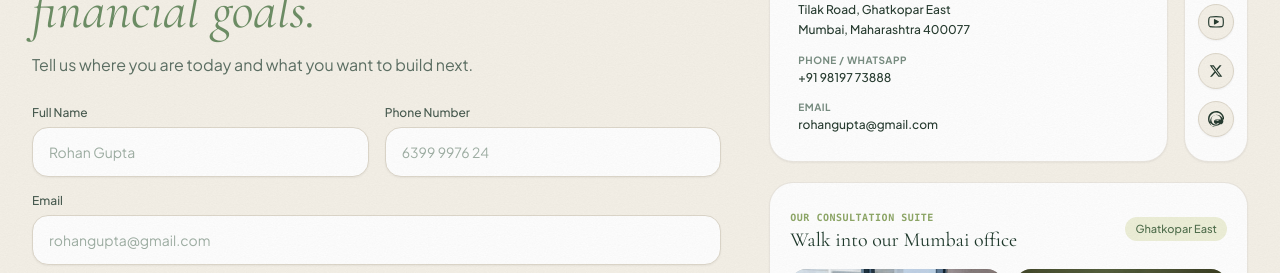
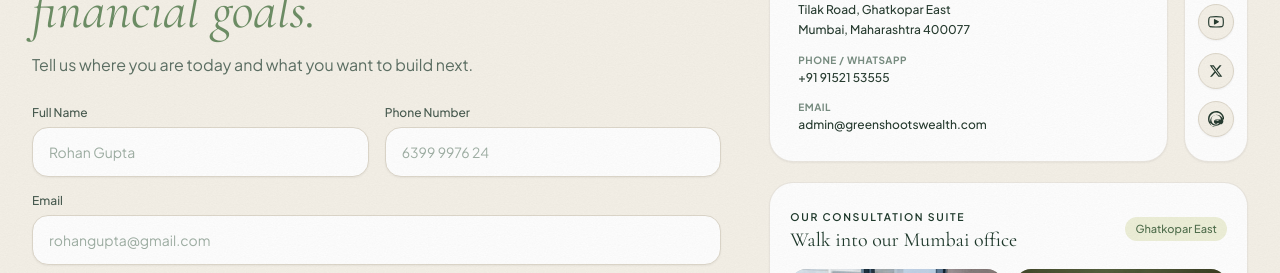
Before and after one commit to Ankit-singh-dot/greenshotwealth, a Next.js app: page /contact in a window 1280 px wide. Shown: the part 282-555 px from the top of the page. Built offline with nearby package versions, Linux system fonts and the light colour scheme; a web font is replaced by a local one.

Commit message:
done_thing_while_page_upadted_2  app/contact/page.tsx

```diff
--- a/app/contact/page.tsx
+++ b/app/contact/page.tsx
@@ -262,12 +262,12 @@ export default function ContactPage() {
                       Phone / WhatsApp
                     </span>
                     <a
-                      href="https://wa.me/919819773888"
+                      href="https://wa.me/919152153555"
                       target="_blank"
                       rel="noopener noreferrer"
                       className="text-xs text-[#283d31] font-sans mt-0.5 block font-medium hover:text-emerald-700 transition-colors"
                     >
-                      +91 98197 73888
+                      +91 91521 53555
                     </a>
                   </div>
 
@@ -276,10 +276,10 @@ export default function ContactPage() {
                       Email
                     </span>
                     <a
-                      href="mailto:rohangupta@gmail.com"
+                      href="mailto:admin@greenshootswealth.com"
                       className="text-xs text-[#283d31] font-sans mt-0.5 block font-medium hover:text-emerald-700 transition-colors"
                     >
-                      rohangupta@gmail.com
+                      admin@greenshootswealth.com
                     </a>
                   </div>
                 </div>
@@ -339,7 +339,7 @@ export default function ContactPage() {
             <div className="bg-white rounded-3xl p-4 sm:p-5 shadow-xs border border-[#ded8cb]/60 overflow-hidden">
               <div className="flex items-center justify-between mb-3.5">
                 <div>
-                  <span className="text-[10px] font-mono tracking-wider uppercase text-[#8fa868] font-semibold">Our Consultation Suite</span>
+                  <span className="text-[10.5px] font-sans tracking-[0.16em] uppercase text-[#7a945b] font-semibold">Our Consultation Suite</span>
                   <h3 className="font-cormorant text-xl text-[#1F3A2C] leading-snug">Walk into our Mumbai office</h3>
                 </div>
                 <span className="text-[11px] text-[#52704e] bg-[#EEF0D9] px-2.5 py-1 rounded-full font-medium">Ghatkopar East</span>
```
